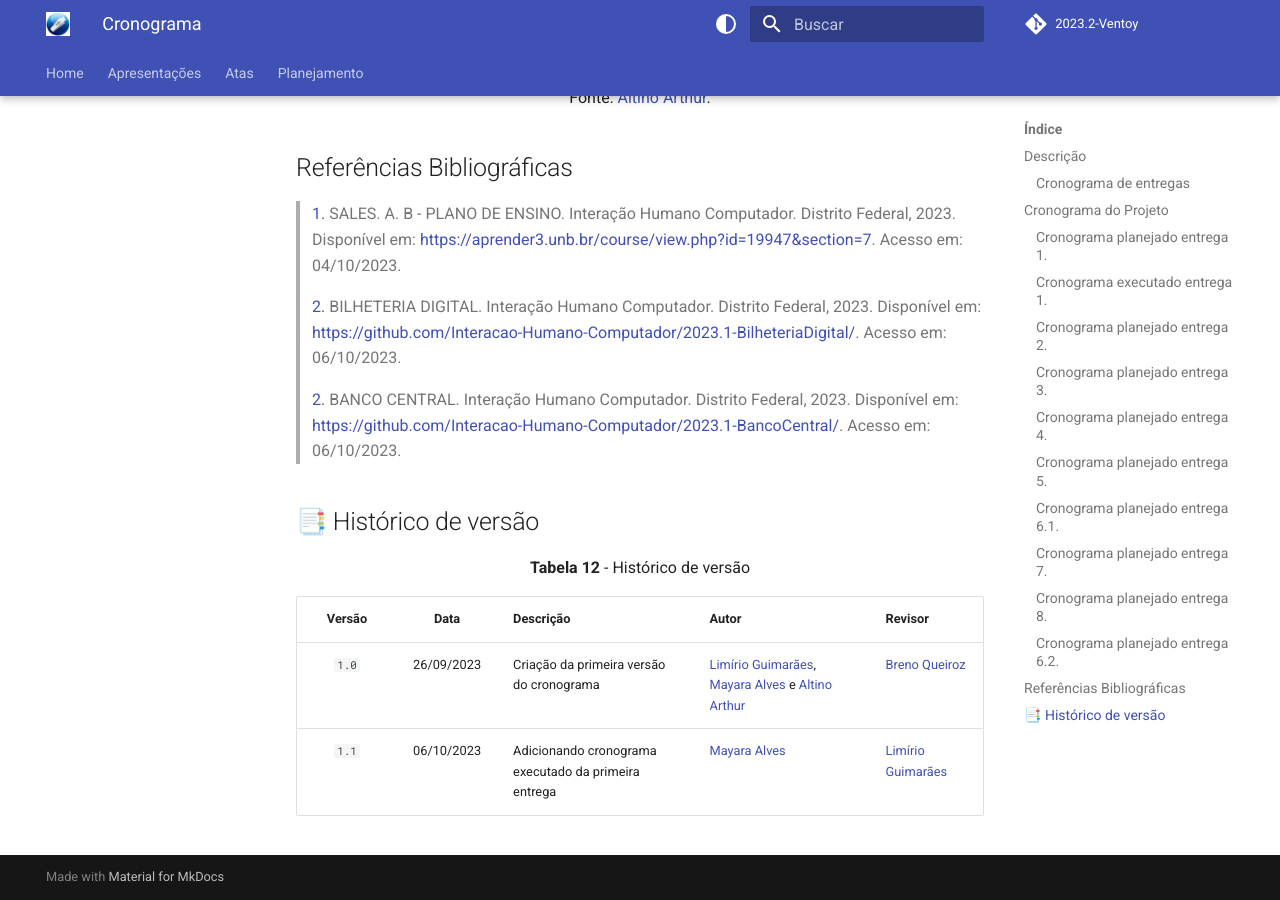
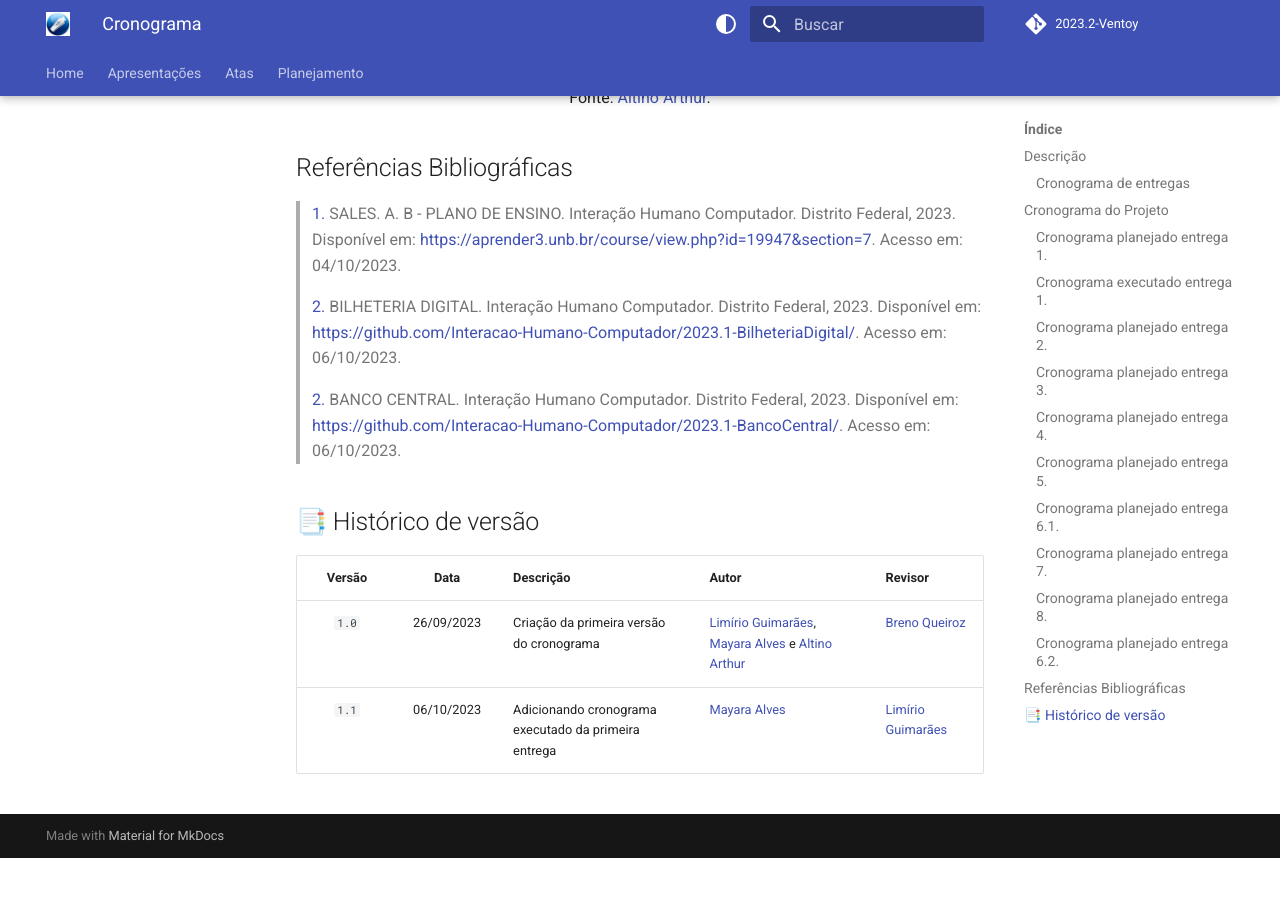
Before and after one commit to Interacao-Humano-Computador/2023.2-Ventoy, an MkDocs documentation site: the page built from docs/planejamento/cronograma.md, in a window 1280 px wide and 900 px high, scrolled down 11858 px. Built offline with MkDocs 1.6.1 and Material for MkDocs 9.7.7, drawn with Linux system fonts in a browser that asks for light colours; comment, search, counter and statistics services are not loaded; after the commit the page ends 12716 px from its top, so only the background shows below that.

Commit message:
Correçaõ

```diff
--- a/docs/planejamento/cronograma.md
+++ b/docs/planejamento/cronograma.md
@@ -232,8 +232,6 @@ Na Tabela 11, tem-se o cronograma planejado para todas as atividades da entrega
 
 ## 📑 Histórico de versão
 
-<p align="center"><b>Tabela 12</b> - Histórico de versão</p>
-
 | Versão| Data      | Descrição | Autor | Revisor       |
 | :-:   | :-:       | :--       | --    | --             |
 | `1.0`   |26/09/2023 |Criação da primeira versão do cronograma | [Limírio Guimarães](https://github.com/LimirioGuimaraes), [Mayara Alves](https://github.com/Mayara-tech) e [Altino Arthur](https://github.com/arthurrochamoreira) | [Breno Queiroz](https://github.com/brenob6)|
```
